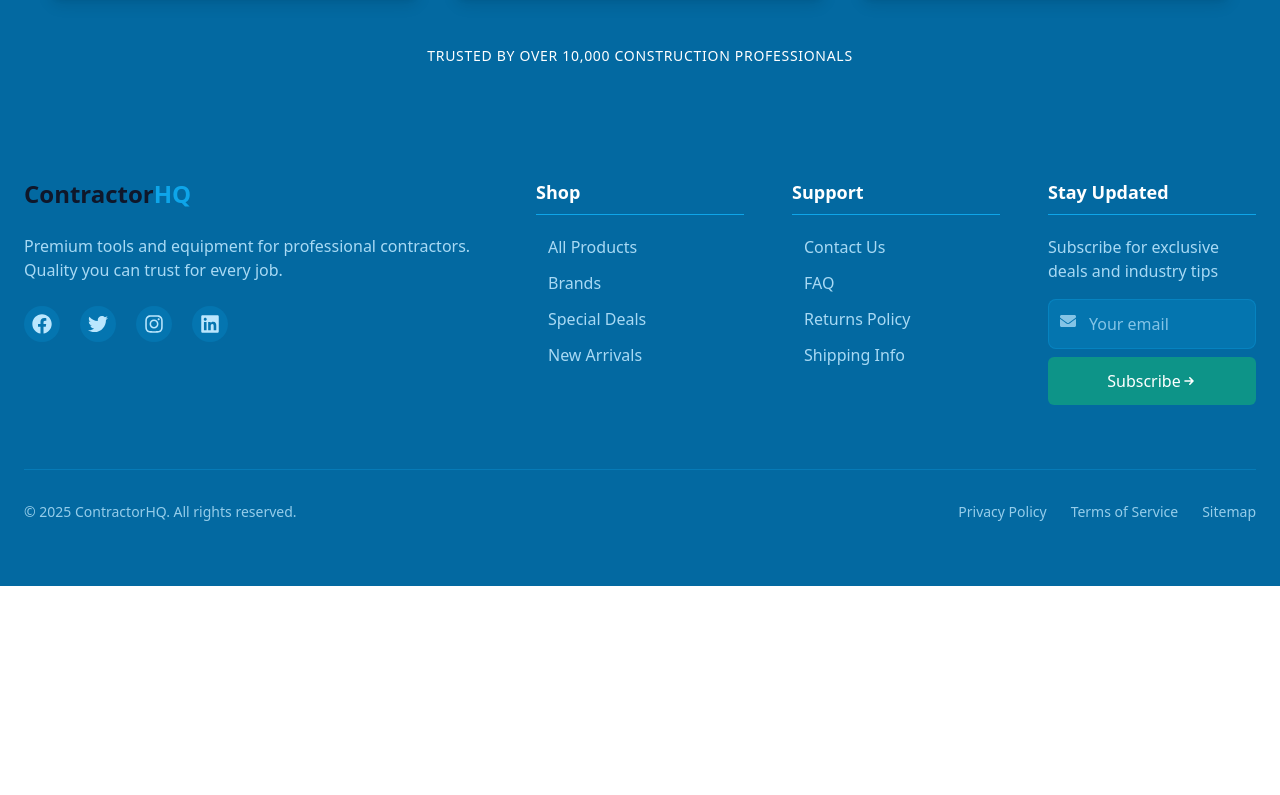
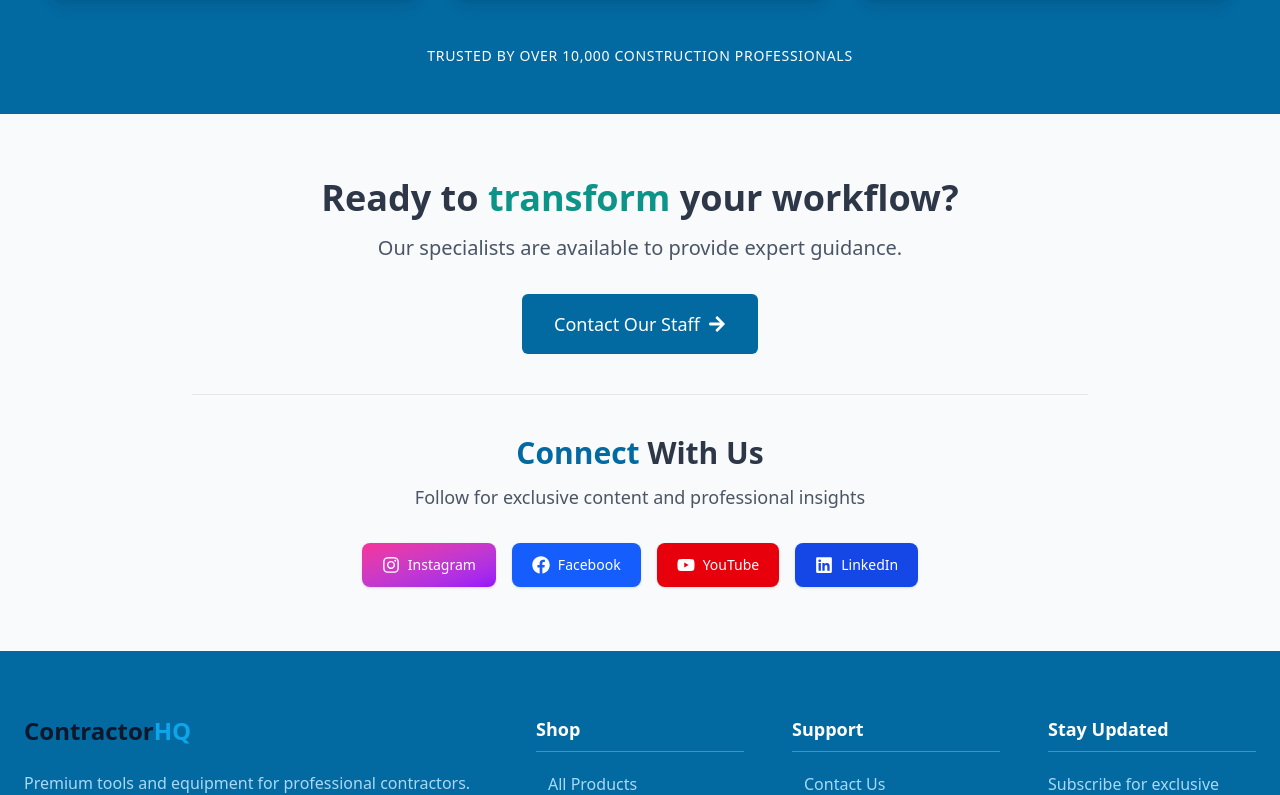
Before and after one commit to ErjonHashani/ContractorHQ, a Next.js app in the folder contractorhq/: page / in a window 1280 px wide. Shown: the part 1693-2488 px from the top of the page. Before the commit the page ends 2279 px from the top, so only its background shows below. Built offline with nearby package versions, Linux system fonts and the light colour scheme; no server answers; the database is empty.

Commit message:
Add Contact CTA section with social links
Introduces a new ContactCTASection component featuring a call-to-action for contacting staff and links to social media profiles. Integrates this section into the home page to enhance user engagement and provide additional contact options.

```diff
--- a/contractorhq/src/app/page.tsx
+++ b/contractorhq/src/app/page.tsx
@@ -2,6 +2,7 @@ import { HeroSection } from "@/components/ui/HeroSection";
 import Footer from "@/components/layout/Footer";
 import FeaturedSection from "@/components/ui/FeaturedProducts";
 import CustomerReviews from "@/components/ui/CustomerReviews";
+import ContactCTASection from "@/components/ui/ContactCTA";
 
 interface Product {
   _id: string;
@@ -55,6 +56,7 @@ export default async function Home() {
           <HeroSection />
           <FeaturedSection products={products} />
           <CustomerReviews />
+          <ContactCTASection />
           <Footer/>
         </section>
     </>
--- /dev/null
+++ b/contractorhq/src/components/ui/ContactCTA.tsx
@@ -0,0 +1,110 @@
+"use client";
+
+import Link from "next/link";
+import { motion } from "framer-motion";
+import {
+  FaInstagram,
+  FaFacebook,
+  FaYoutube,
+  FaLinkedin,
+  FaArrowRight,
+} from "react-icons/fa";
+
+const socialLinks = [
+  {
+    icon: <FaInstagram size={18} />,
+    name: "Instagram",
+    color: "bg-gradient-to-br from-pink-500 to-purple-600",
+    path: "https://www.instagram.com/",
+  },
+  {
+    icon: <FaFacebook size={18} />,
+    name: "Facebook",
+    color: "bg-blue-600",
+    path: "https://www.facebook.com/",
+  },
+  {
+    icon: <FaYoutube size={18} />,
+    name: "YouTube",
+    color: "bg-red-600",
+    path: "https://www.youtube.com/",
+  },
+  {
+    icon: <FaLinkedin size={18} />,
+    name: "LinkedIn",
+    color: "bg-blue-700",
+    path: "https://www.linkedin.com/",
+  },
+];
+
+export default function ContactCTASection() {
+  return (
+    <section className="bg-light">
+      {/* Contact CTA */}
+      <div className="w-full pt-16 px-4">
+        <motion.div
+          initial={{ opacity: 0, y: 20 }}
+          whileInView={{ opacity: 1, y: 0 }}
+          transition={{ duration: 0.6 }}
+          viewport={{ once: true, margin: "-50px" }}
+          className="max-w-4xl mx-auto text-center border-b border-gray-200 pb-10"
+        >
+          <h3 className="text-4xl font-bold text-gray-7 mb-4">
+            Ready to <span className="text-accent">transform</span> your
+            workflow?
+          </h3>
+          <p className="text-gray-600 text-xl mb-8 max-w-2xl mx-auto">
+            Our specialists are available to provide expert guidance.
+          </p>
+          <motion.div whileHover={{ scale: 1.02 }} whileTap={{ scale: 0.98 }}>
+            <Link
+              href="/support#contact"
+              className="inline-flex items-center gap-2 bg-primary hover:bg-primary-dark text-white px-8 py-4 rounded-md transition-colors font-medium text-lg"
+            >
+              Contact Our Staff
+              <FaArrowRight className="transition-transform group-hover:translate-x-1" />
+            </Link>
+          </motion.div>
+        </motion.div>
+      </div>
+
+      {/* Social Links */}
+      <div className="w-full pt-10 px-4">
+        <motion.div
+          initial={{ opacity: 0, y: 20 }}
+          whileInView={{ opacity: 1, y: 0 }}
+          transition={{ duration: 0.6, delay: 0.2 }}
+          viewport={{ once: true, margin: "-50px" }}
+          className="max-w-4xl mx-auto text-center pb-16"
+        >
+          <h3 className="text-3xl font-bold text-gray-7 mb-3">
+            <span className="text-primary">Connect</span> With Us
+          </h3>
+          <p className="text-gray-600 text-lg mb-8 max-w-2xl mx-auto">
+            Follow for exclusive content and professional insights
+          </p>
+          <div className="flex flex-wrap justify-center gap-4">
+            {socialLinks.map((link, index) => (
+              <motion.div
+                key={index}
+                whileHover={{ y: -3 }}
+                whileTap={{ scale: 0.95 }}
+              >
+                <a
+                  href={link.path}
+                  target="_blank"
+                  rel="noopener noreferrer"
+                  className={`${link.color} flex items-center gap-2 px-5 py-3 rounded-lg text-white font-medium text-sm shadow-sm hover:shadow-md transition-all`}
+                  aria-label={`Follow on ${link.name}`}
+                >
+                  {link.icon}
+                  {link.name}
+                </a>
+              </motion.div>
+            ))}
+          </div>
+        </motion.div>
+      </div>
+    </section>
+  );
+}
```
